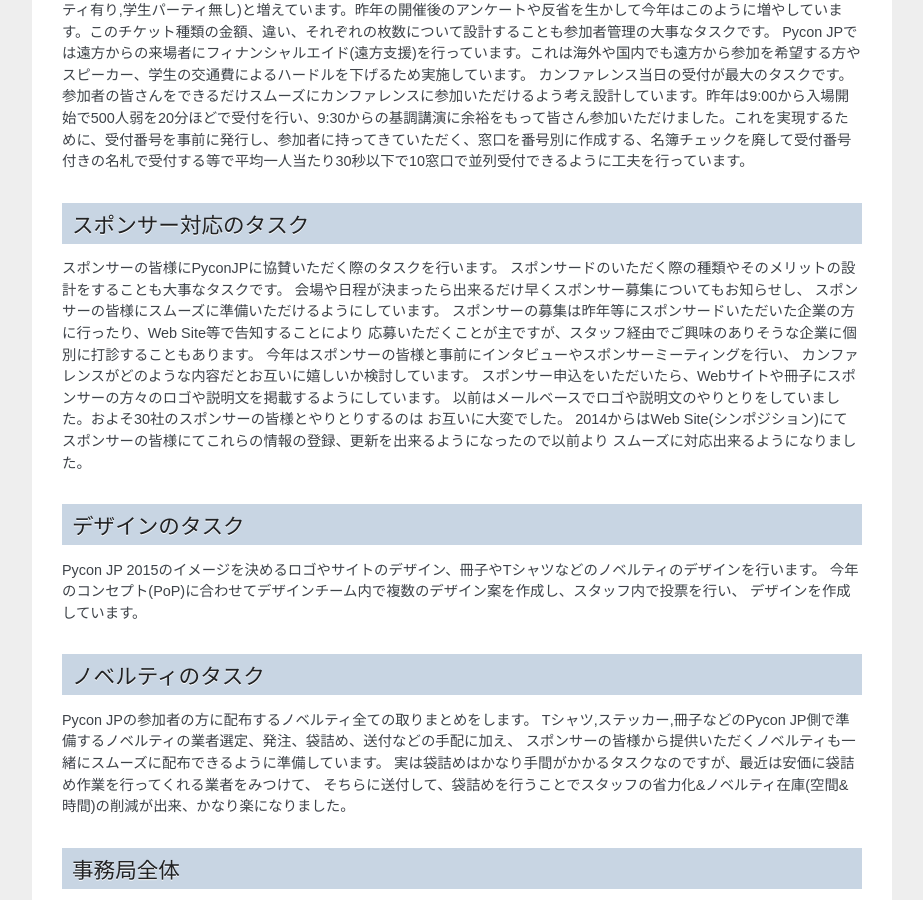
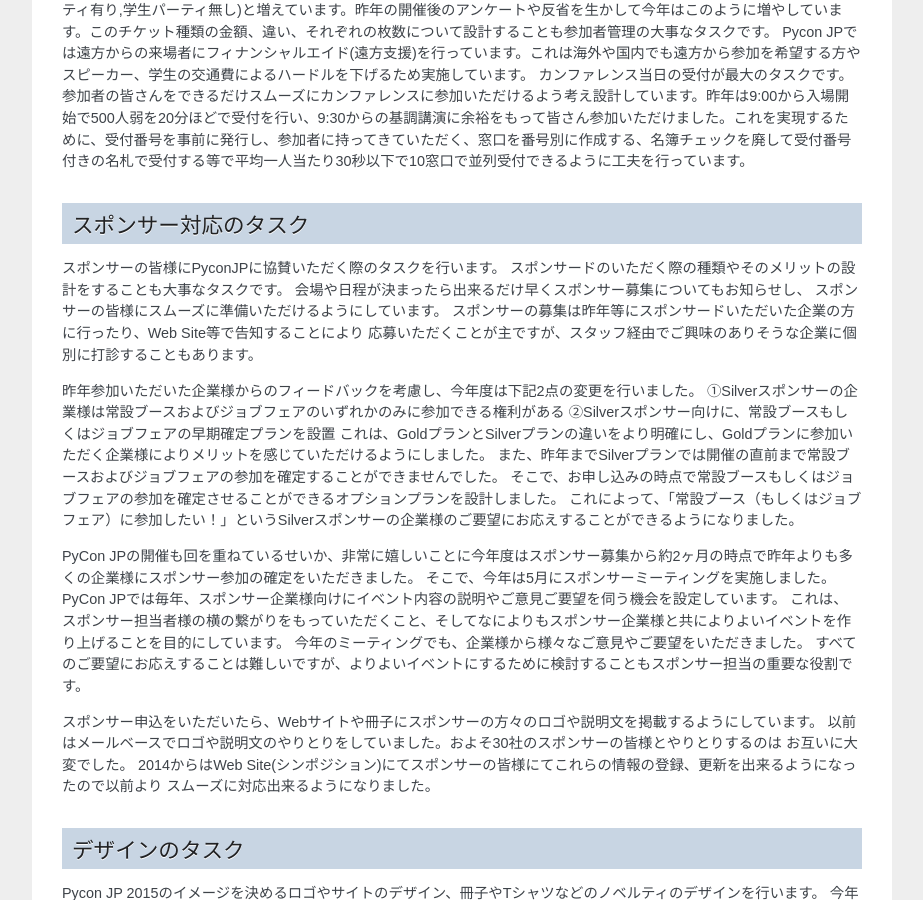
Before and after one commit to pyconjp/reports2015, a Sphinx documentation site: the page built from how-to-make/source/02_management.rst, in a window 1280 px wide and 900 px high, scrolled down 540 px. Shown: the whole window, without its empty margins (198-1121 px from the left). Built offline with Sphinx 7.4.7, drawn with Linux system fonts in a browser that asks for light colours.

Commit message:
02_management.rst edited online with Bitbucket　書きたい内容を書いた。（日本語は後日

```diff
--- a/how-to-make/source/02_management.rst
+++ b/how-to-make/source/02_management.rst
@@ -34,13 +34,28 @@
 スポンサーの皆様にスムーズに準備いただけるようにしています。
 スポンサーの募集は昨年等にスポンサードいただいた企業の方に行ったり、Web Site等で告知することにより
 応募いただくことが主ですが、スタッフ経由でご興味のありそうな企業に個別に打診することもあります。
-今年はスポンサーの皆様と事前にインタビューやスポンサーミーティングを行い、
-カンファレンスがどのような内容だとお互いに嬉しいか検討しています。
+
+昨年参加いただいた企業様からのフィードバックを考慮し、今年度は下記2点の変更を行いました。
+①Silverスポンサーの企業様は常設ブースおよびジョブフェアのいずれかのみに参加できる権利がある
+②Silverスポンサー向けに、常設ブースもしくはジョブフェアの早期確定プランを設置
+これは、GoldプランとSilverプランの違いをより明確にし、Goldプランに参加いただく企業様によりメリットを感じていただけるようにしました。
+また、昨年までSilverプランでは開催の直前まで常設ブースおよびジョブフェアの参加を確定することができませんでした。
+そこで、お申し込みの時点で常設ブースもしくはジョブフェアの参加を確定させることができるオプションプランを設計しました。
+これによって、「常設ブース（もしくはジョブフェア）に参加したい！」というSilverスポンサーの企業様のご要望にお応えすることができるようになりました。
+
+PyCon JPの開催も回を重ねているせいか、非常に嬉しいことに今年度はスポンサー募集から約2ヶ月の時点で昨年よりも多くの企業様にスポンサー参加の確定をいただきました。
+そこで、今年は5月にスポンサーミーティングを実施しました。
+PyCon JPでは毎年、スポンサー企業様向けにイベント内容の説明やご意見ご要望を伺う機会を設定しています。
+これは、スポンサー担当者様の横の繋がりをもっていただくこと、そしてなによりもスポンサー企業様と共によりよいイベントを作り上げることを目的にしています。
+今年のミーティングでも、企業様から様々なご意見やご要望をいただきました。
+すべてのご要望にお応えすることは難しいですが、よりよいイベントにするために検討することもスポンサー担当の重要な役割です。
+
 スポンサー申込をいただいたら、Webサイトや冊子にスポンサーの方々のロゴや説明文を掲載するようにしています。
 以前はメールベースでロゴや説明文のやりとりをしていました。およそ30社のスポンサーの皆様とやりとりするのは
 お互いに大変でした。
 2014からはWeb Site(シンポジション)にてスポンサーの皆様にてこれらの情報の登録、更新を出来るようになったので以前より
 スムーズに対応出来るようになりました。
+
 
 デザインのタスク
 ================
```
